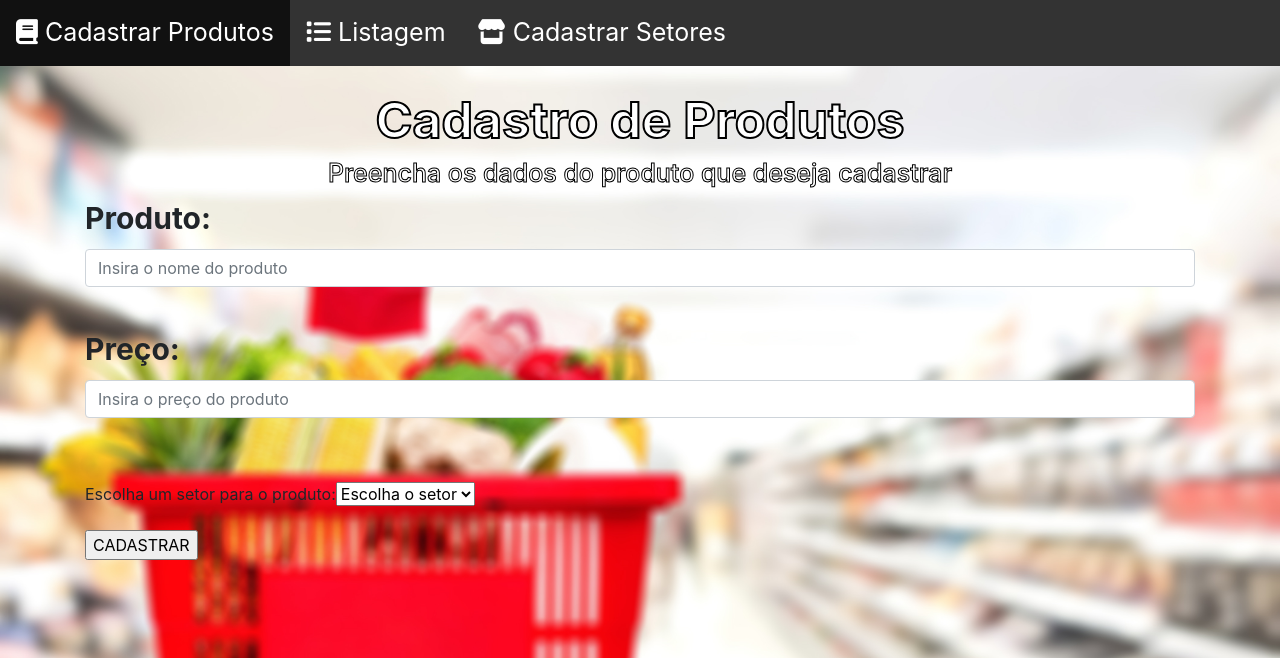
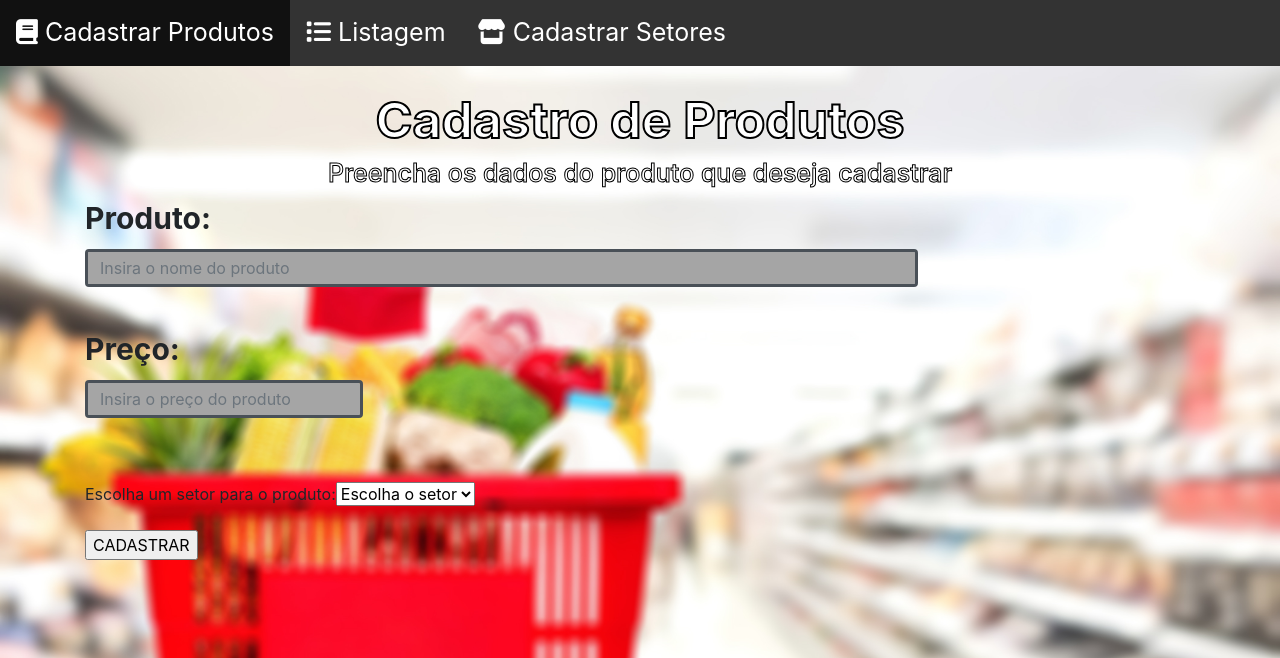
Before and after one commit to LucasRigo/DesenvolvimentoWeb-TrabalhoFinal, a PHP site: page /Cadastro.php in a window 1280 px wide. Shown: the top 658 px of the page. Run offline with PHP 8.4, Linux system fonts and the light colour scheme; data comes from the database, SQL or seed files in the repository; some libraries are stand-ins or nearby versions.

Commit message:
15-06-21

```diff
--- a/Cadastro.php
+++ b/Cadastro.php
@@ -64,6 +64,8 @@
 
             <input id="cadastra" name="cadastra" type="submit" value="CADASTRAR">
         </form>
+
+
     </div>
 </body>
 </html>
--- a/Estilos.css
+++ b/Estilos.css
@@ -82,3 +82,25 @@ li a:hover {
 a button {
   font-size: 15px;
 }
+
+input[type=text] {
+  width: 75%;
+  background-color: rgb(165, 165, 165);
+  border: 3px solid;
+}
+input[type=text]:focus {
+  border: 3px solid
+}
+
+input[type=number] {
+  width: 25%;
+  background-color: rgb(165, 165, 165);
+  border: 3px solid
+}
+input[type=number]:focus {
+  border: 3px solid
+}
+
+.tamtabela {
+  width: 20%;
+}
--- a/Listagem.php
+++ b/Listagem.php
@@ -55,7 +55,7 @@
             echo "</tr>";
 
             echo "<tr>";
-            echo "<td><b>Setor:</b> </td> <td>" . $row_produto['setor'] . "</td>";
+            echo "<td class='tamtabela'><b>Setor:</b> </td> <td>" . $row_produto['setor'] . "</td>";
             echo "</tr>";
 
             echo "<tr>";
```
Lines whose indentation alone changed are shown as unchanged.
